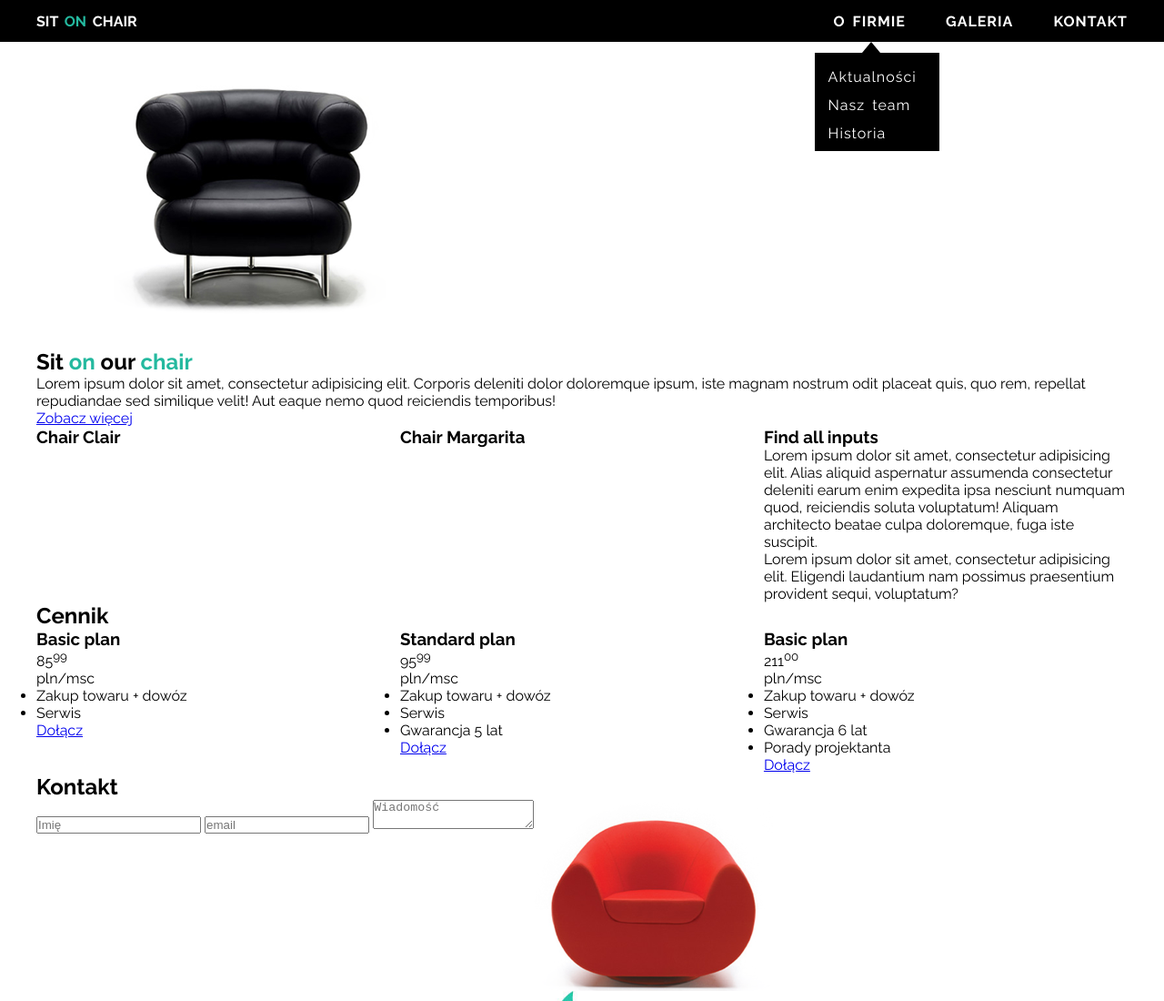
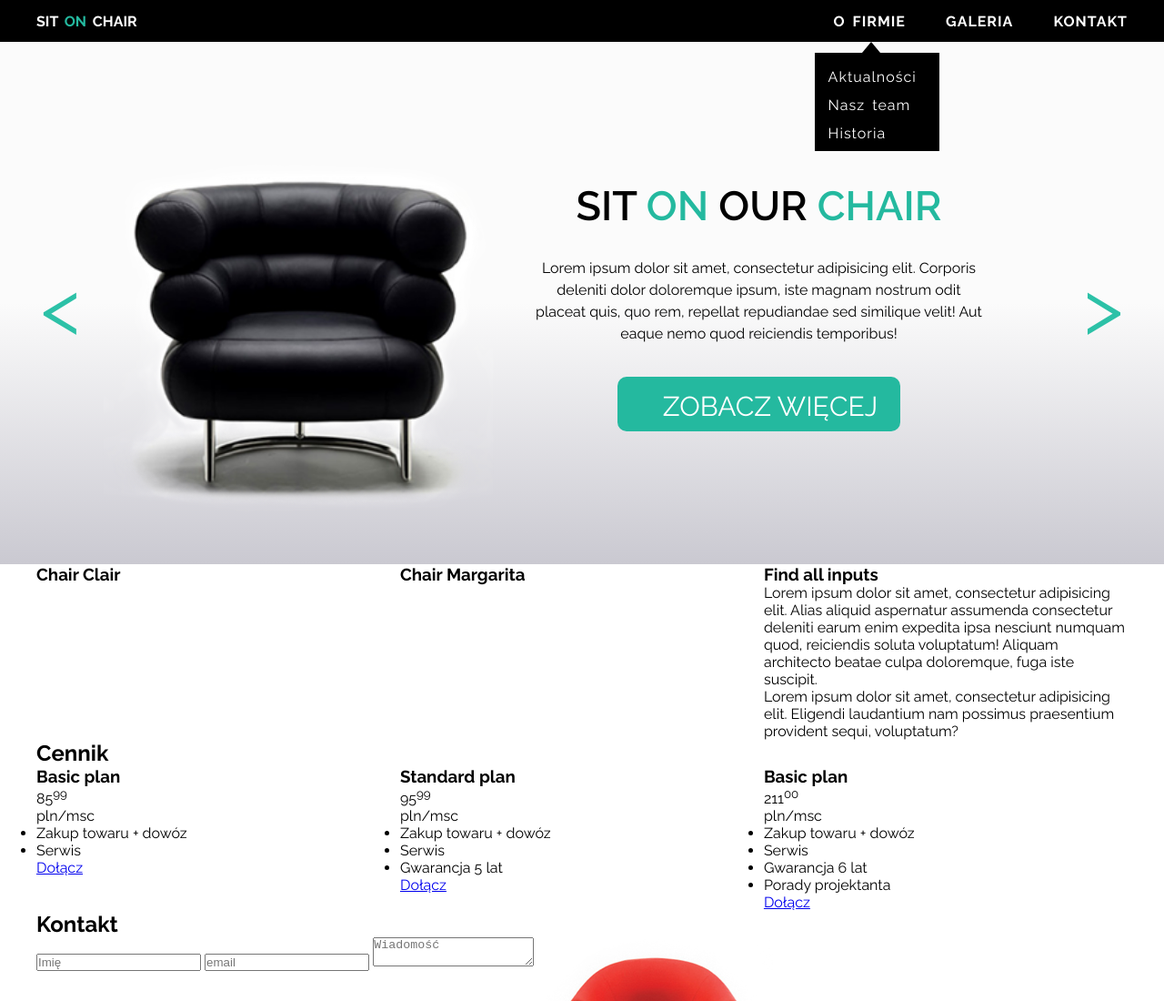
Before and after one commit to PatrykRudzinski/Sit_on_chair, a plain HTML site: page index.html in a window 1280 px wide. Shown: the top 1100 px of the page at 91% size. Drawn offline with Linux system fonts and the light colour scheme.

Commit message:
skonczona sekcja carousel

```diff
--- a/css/style.css
+++ b/css/style.css
@@ -37,6 +37,14 @@ body {
 
 .layout-2-cols > .column {
     width: 50%;
+}
+
+.layout-2_3-cols > .column-2 {
+    width: 40%;
+}
+
+.layout-2_3-cols > .column-3 {
+    width: 60%;
 }
 
 img {
@@ -115,3 +123,64 @@ img {
 /*-----------------------------------------------------------------
     Site header
 -----------------------------------------------------------------*/
+
+.carousel {
+    background: #fbfbfb;
+    /*background: -moz-linear-gradient(top, #fbfbfb 0%, #cac9d1 100%);*/
+    /*background: -webkit-linear-gradient(top, #fbfbfb 0%,#cac9d1 100%);*/
+    background: linear-gradient(to bottom, #fbfbfb 0%, #fbfbfb 50%, #cac9d1 100%);
+}
+
+.carousel-img {
+    max-width: none;
+    width: 140%;
+    margin-left: -10%;
+    padding: 80px 0 12px 0;
+}
+
+.carousel-text {
+    padding: 154px 158px 0 67px;
+    text-align: center;
+
+}
+
+.carousel-text h1 {
+    text-transform: uppercase;
+    font-size: 45px;
+    font-weight: 600;
+}
+
+.carousel-text p{
+    padding: 30px 0 50px 0;
+    line-height: 24px;
+}
+
+.carousel-text a {
+    text-transform: uppercase;
+    text-decoration: none;
+    padding: 15px 25px 10px 50px;
+    background-color: #24B99F;
+    color: #fff;
+    border-radius: 10px;
+    font-size: 30px;
+}
+
+.wrapper {
+    position: relative;
+}
+
+.arrow {
+    position: absolute;
+    font-size: 86px;
+    color: #2CC1A7;
+    top: 50%;
+    margin-top: -47px;
+}
+
+.arrow-left {
+    left: 5px;
+}
+
+.arrow-right {
+    right: 5px;
+}
--- a/index.html
+++ b/index.html
@@ -34,13 +34,13 @@
     <main class="site-main">
         <article class="carousel">
             <div class="container">
-                <div class="layout-2/3-cols">
+                <div class="layout-2_3-cols wrapper">
+                    <span class="arrow arrow-left">&lt;</span>
+                    <span class="arrow arrow-right">&gt;</span>
                     <div class="column column-2">
-                        <span class="arrow arrow-left"></span>
-                        <img src="images/black_chair.png" alt="Black chair">
+                        <img class="carousel-img" src="images/black_chair.png" alt="Black chair">
                     </div>
-                    <div class="column column-3">
-                        <span class="arrow arrow-right"></span>
+                    <div class="column column-3 carousel-text">
                         <h1>
                             Sit <span class="special-text green-text">on</span> our <span class="special-text green-text">chair</span>
                         </h1>
@@ -127,7 +127,7 @@
         <section class="contact">
             <div class="container">
                 <h2>Kontakt</h2>
-                <form class="layout-2/3-cols">
+                <form class="layout-2_3-cols">
                     <div class="column">
                         <input type="text" name="name" placeholder="Imię">
                         <input type="email" name="mail" placeholder="email">
@@ -148,7 +148,7 @@
 
     <footer class="site-footer">
         <div class="container">
-            <div class="layout-2/3-cols">
+            <div class="layout-2_3-cols">
                 <div class="column column-3 copyright">
                     <span>
                         Copyright 2014 | All Rights Reserved. - Sit On Chair
```
